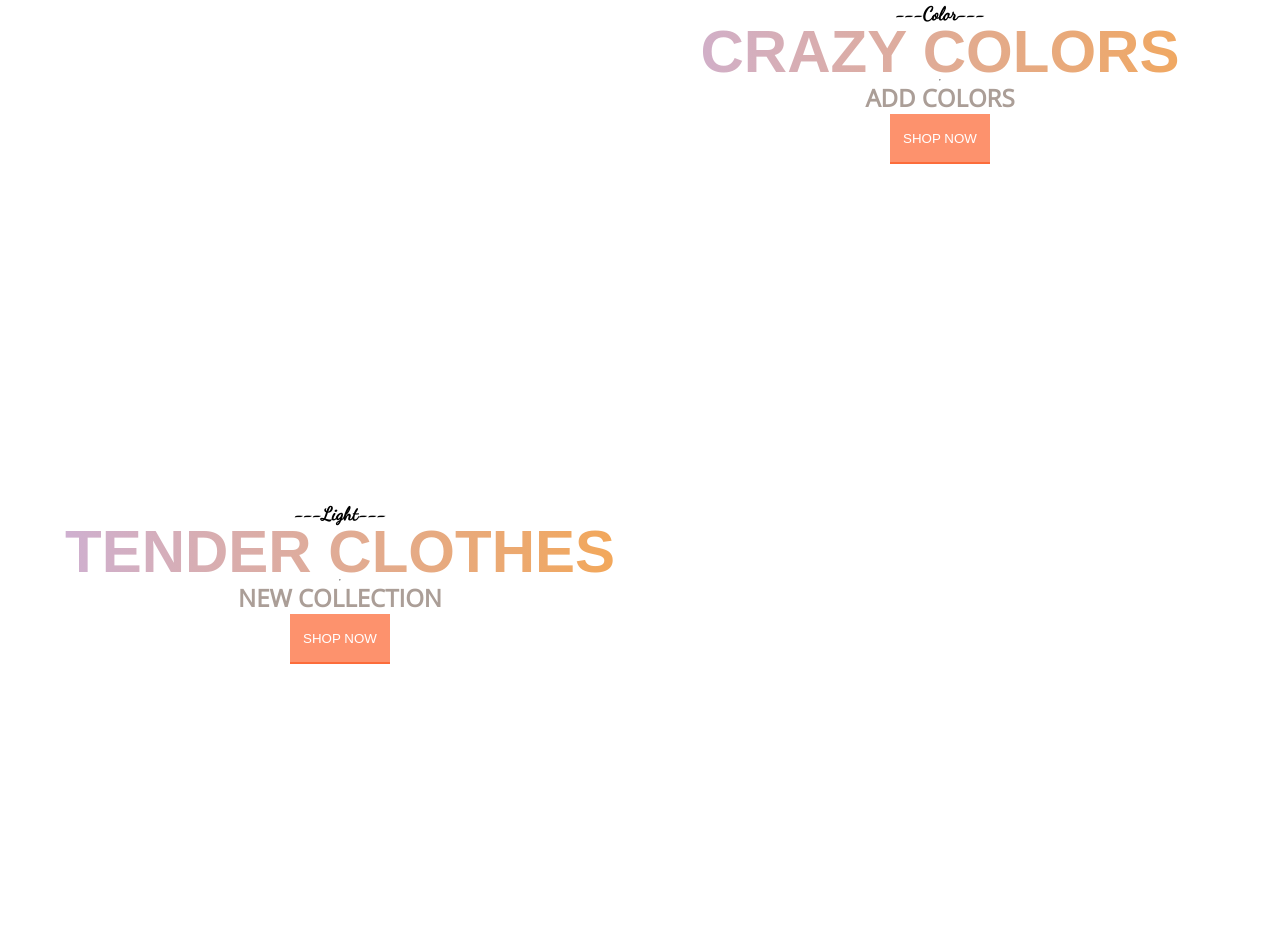
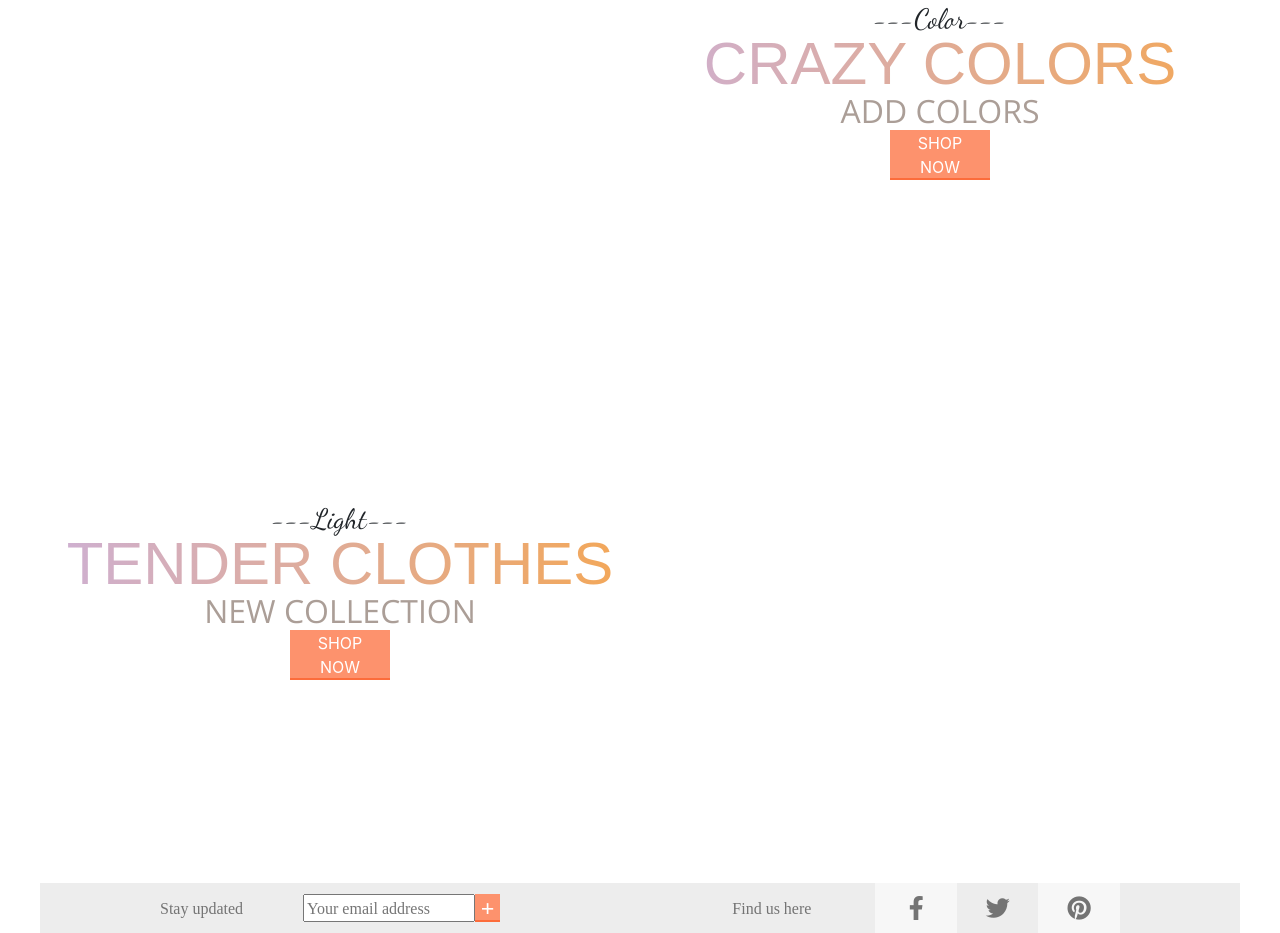
Before and after one commit to FrecciaRosso/SPA-ReactJS, a website built with webpack: page index.html in a window 1280 px wide. Shown: the part 1259-2192 px from the top of the page. Before the commit the page ends 2142 px from the top, so only its background shows below. Built offline with nearby package versions, Linux system fonts and the light colour scheme; files whose address does not match are found by name.

Commit message:
Implement feedback panel

```diff
--- a/index.html
+++ b/index.html
@@ -6,6 +6,7 @@
 		<link rel="stylesheet" type="text/css" href="src/libs/slick-1.8.1/slick/slick.css"/>
   		<link rel="stylesheet" type="text/css" href="src/libs/slick-1.8.1/slick/slick-theme.css"/>
   		<link rel="stylesheet" type="text/css" href="dist/main.css">
+  		<link rel="stylesheet" href="https://stackpath.bootstrapcdn.com/bootstrap/4.1.3/css/bootstrap.min.css" integrity="sha384-MCw98/SFnGE8fJT3GXwEOngsV7Zt27NXFoaoApmYm81iuXoPkFOJwJ8ERdknLPMO" crossorigin="anonymous">
 		<meta name="viewport" content="width=device-width,initial-scale=1">
 		<meta charset="utf-16">
 		<script type="text/javascript" src="src/libs/slick-1.8.1/slick/slick.min.js"></script>
@@ -87,7 +88,26 @@
 				</aside>
 				<aside></aside>
 			</div>
-			<!--div class="next fas fa-chevron-right"></div-->
+		</section>
+		<section class="feedback-panel">
+			<div class="feedback-panel-label">Stay updated</div>
+			<div class="email-input">
+				<form>
+					<input type="text" name="add-email" placeholder="Your email address">
+					<button class="plus"></button>
+				</form>
+			</div>
+			<div class="gap-column"></div>
+			<div class="feedback-panel-label">Find us here</div>
+			<button class="facebook">
+				<a href="https://facebook.com"></a>
+			</button>
+			<button class="twitter">
+				<a href="https://twitter.com"></a>
+			</button>
+			<button class="pinterest">
+				<a href="https://pinterest.com"></a>
+			</button>
 		</section>
 		<main></main>
 		<footer></footer>
--- /dev/null
+++ b/src/scss/feedback_panel.scss
@@ -0,0 +1,74 @@
+.feedback-panel {
+	display: none;
+	@extend .fab;
+	@media screen and (min-width: 641px) {
+		padding-left: 3%;
+		padding-right: 3%;
+		height: 50px;
+		color: rgb(116, 116, 116);
+		background-color: rgb(237, 237, 237);
+		display: flex;
+		align-items: center;
+		font-size: 0.8rem;
+		.feedback-panel-label {
+			flex: 2;
+		}
+		.email-input {
+			flex: 3;
+			form {
+				display: flex;
+				input {
+					width: 80%;
+				}
+				.plus {
+					width: 25px;
+					border: none;
+					border-bottom: 2px solid;
+					background-color: $mainThemeColor;
+					border-bottom-color: darken($mainThemeColor, 10%);
+					cursor: pointer;
+					&:after {
+						content: "+";
+						color: white;
+						font-weight: bold;
+						font-size: 1.5em;
+					}
+					&:hover {
+						background-color: darken($mainThemeColor, 10%);
+					}
+				}
+			}
+		}
+		.gap-column {
+			flex: 3;
+		}
+
+		@each $icon in facebook, twitter, pinterest {
+			.#{$icon} {
+				flex: 1;
+				text-align: center;
+				line-height: 2;
+				border: none;
+				height: 100%;
+				padding-left: 5px;
+				padding-right: 5px;
+				font-size: 150%;
+				cursor: pointer;
+ 				@if $icon == facebook {
+					@include social($fa-var-facebook-f, rgb(247, 247, 247));
+				}
+				@else if $icon == twitter {
+					@include social($fa-var-twitter, rgb(237, 237, 237));
+				}
+				@else {
+					@include social($fa-var-pinterest, rgb(247, 247, 247));
+				}
+			}
+		}
+	}
+	@media screen and (min-width: 769px) {
+		font-size: 1rem;
+		padding-left: 10%;
+		padding-right: 10%;
+	}
+}
--- a/src/scss/mixin.scss
+++ b/src/scss/mixin.scss
@@ -51,3 +51,21 @@
 	margin-bottom: 0;
 	text-align: center;
 }
+
+@mixin social($args...) {
+	background-color: nth($args, 2);
+	&:hover {
+		background-color: darken(nth($args, 2), 20%);
+		a {
+			text-decoration: none;
+			color: white;
+		}
+	}
+	a {
+		color: rgb(116, 116, 116);
+		&:after {
+			font-family: 'Font Awesome 5 Brands';
+			content: fa-content(nth($args, 1));
+		}
+	}
+}
--- a/src/scss/styles.scss
+++ b/src/scss/styles.scss
@@ -5,6 +5,7 @@
 @import "brands";
 @import "regular";
 @import "top_banner";
+@import "feedback_panel";
 
 body {
 	max-width: 1200px;
```
Also changed, not shown: dist/main.css, src/scss/top_banner.scss (line endings or trailing spaces).
